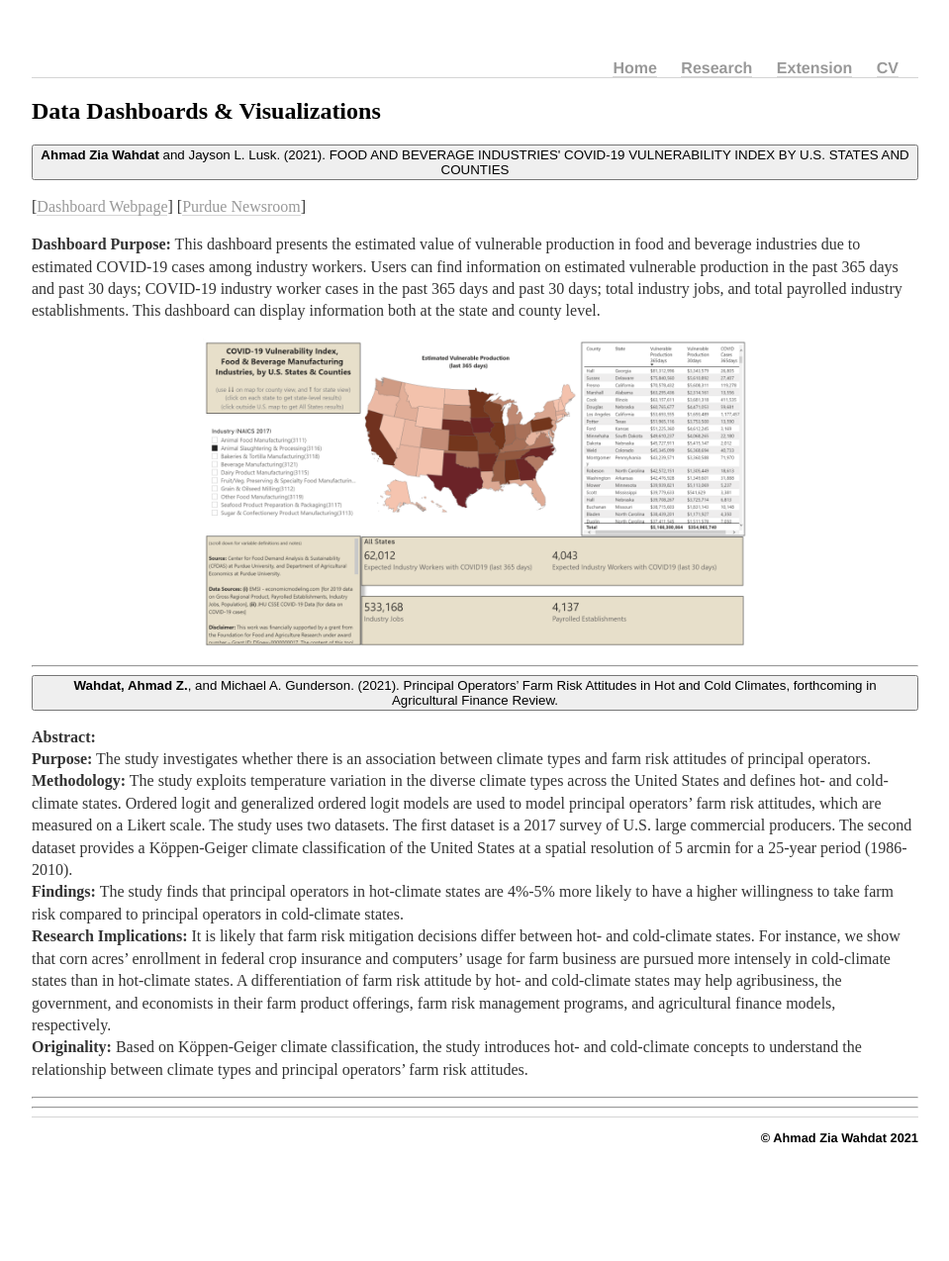
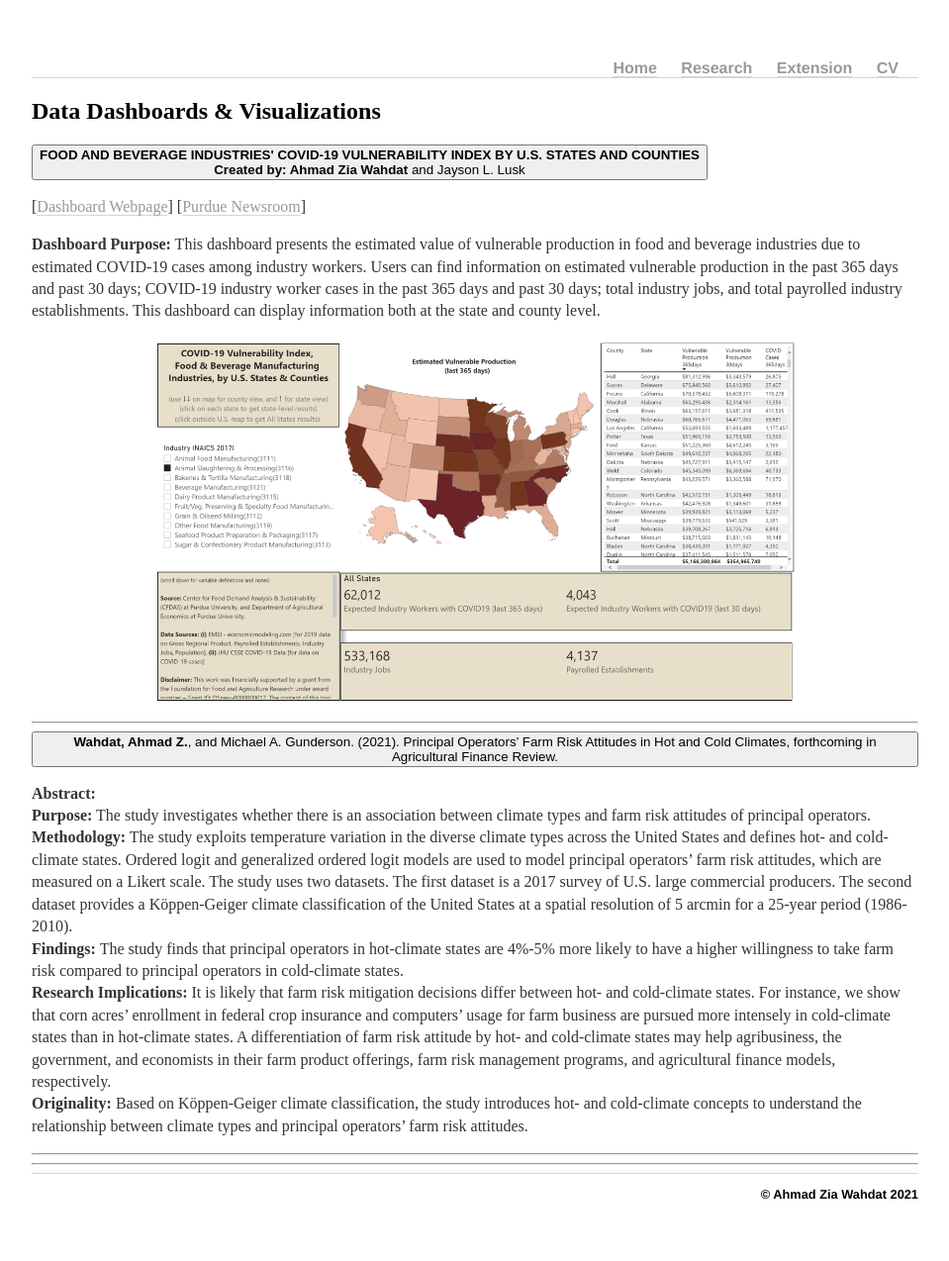
Before and after one commit to awahdat/webpage, a Jekyll site: the page built from extension/index.html, in a window 1280 px wide. Shown: the whole page at 99% size, without its empty margins (160-1119 px from the left). Built offline with Jekyll 4.4.1, drawn with Linux system fonts in a browser that asks for light colours; before the commit the page ends 1217 px from its top, so only the background shows below that.

Commit message:
Update index.html

```diff
--- a/extension/index.html
+++ b/extension/index.html
@@ -7,8 +7,9 @@ description: Extension work of Ahmad Zia Wahdat.
 
 	<h2>Data Dashboards & Visualizations</h2>
 
-	<button class="accordion"><strong> Ahmad Zia Wahdat</strong> and Jayson L. Lusk. (2021).
-          FOOD AND BEVERAGE INDUSTRIES' COVID-19 VULNERABILITY INDEX BY U.S. STATES AND COUNTIES</button>
+	<button class="accordion"><strong> FOOD AND BEVERAGE INDUSTRIES' COVID-19 VULNERABILITY INDEX BY U.S. STATES AND COUNTIES <br>
+		Created by: Ahmad Zia Wahdat</strong> and Jayson L. Lusk
+          </button>
 
 	<p> [<a href="https://ag.purdue.edu/next-moves/areas-of-focus/food-systems/dashboards/food-and-beverage-industries-covid-19-vulnerability-index-by-u-s-states-and-counties/?_ga=2.63069679.1315034502.1636934871-630156906.1530715171">Dashboard Webpage</a>]
 	[<a href="https://www.purdue.edu/newsroom/releases/2021/Q4/food-and-beverage-industries-covid-19-vulnerability-index-goes-live-experts-available.html">Purdue Newsroom</a>]
@@ -19,7 +20,7 @@ description: Extension work of Ahmad Zia Wahdat.
     production in the past 365 days and past 30 days; COVID-19 industry worker cases in the past 365 days and past 30 days;
     total industry jobs, and total payrolled industry establishments. This dashboard can display information both at the state and county level.</p>
 
-	<p><img src="/images/dash1.png" width="550" style="display: block; margin: auto;" /></p>
+	<p><img src="/images/dash1.png" width="650" style="display: block; margin: auto;" /></p>
 
 					<hr />
 
```
